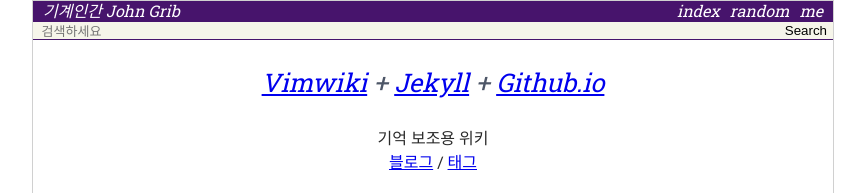
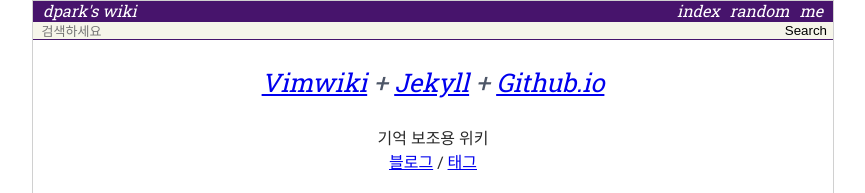
Before and after one commit to dp44rk/dp44rk.github.io, a Jekyll site: the page built from index.html, in a window 1280 px wide. Shown: the top 193 px of the page, without its empty margins (207-1072 px from the left). Built offline with Jekyll 4.4.1, drawn with Linux system fonts in a browser that asks for light colours; some of the changed lines change nothing that is shown.

Commit message:
edit config

```diff
--- a/_config.yml
+++ b/_config.yml
@@ -1,16 +1,16 @@
 # Site settings
-title: 기계인간 John Grib
-url: "https://johngrib.github.io"
+title: dpark's wiki
+url: "https://dp44rk.github.io/"
 baseurl: ""
 description: >
-    기계인간 블로그
+    dpark's public Archive
 
 # My information
-email: johngrib82@gmail.com
-author: 기계인간 John Grib
+email: dp4rk02@gmail.com
+author: dpark
 profile: 유물론자
-twitter_username: John_Grib
-github_username: johngrib
+twitter_username: sample-value
+github_username: dp44rk
 comment-support: utterances
 
 # Build settings
@@ -38,21 +38,21 @@
 
 # Comment Service
 giscus:
-  repo: johngrib/johngrib.github.io
-  repo_id: SAMPLE-VALUE
+  repo: dp44rk/dp44rk.github.io
+  repo_id: R_kgDOOAeUhQ
   category: Announcements
-  category_id: SAMPLE-VALUE
+  category_id: DIC_kwDOOAeUhc4CnZXW
 
 google_analytics:
-  ua: SAMPLE-VALUE
-  encrypted_ua: THIS-IS-SAMPLE-VALUE
+  ua: G-HDC27S52KD
+  encrypted_ua: U2FsdGVkX19xJBnOu2mMLJ06PgI5MupZDm+8ZlOl7fQ=
 
 google_adsense:
   client: SAMPLE-VALUE
 
-blame: "https://github.com/johngrib/johngrib.github.io/blame/master/_wiki"
-edit: "https://github.com/johngrib/johngrib.github.io/edit/master/_wiki"
-issue: "https://github.com/johngrib/johngrib.github.io/issues/new"
+blame: "https://github.com/dp44rk/dp44rk.github.io/blame/master/_wiki"
+edit: "https://github.com/dp44rk/dp44rk.github.io/edit/master/_wiki"
+issue: "https://github.com/dp44rk/dp44rk.github.ioo/issues/new"
 
 timezone: "Asia/Seoul"
 
```
Also changed, not shown: README.md (deleted).
